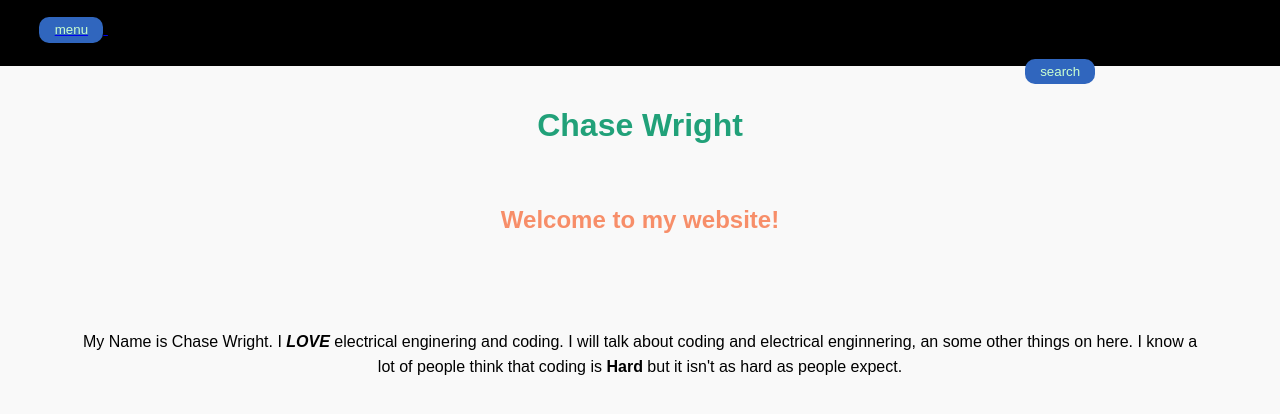
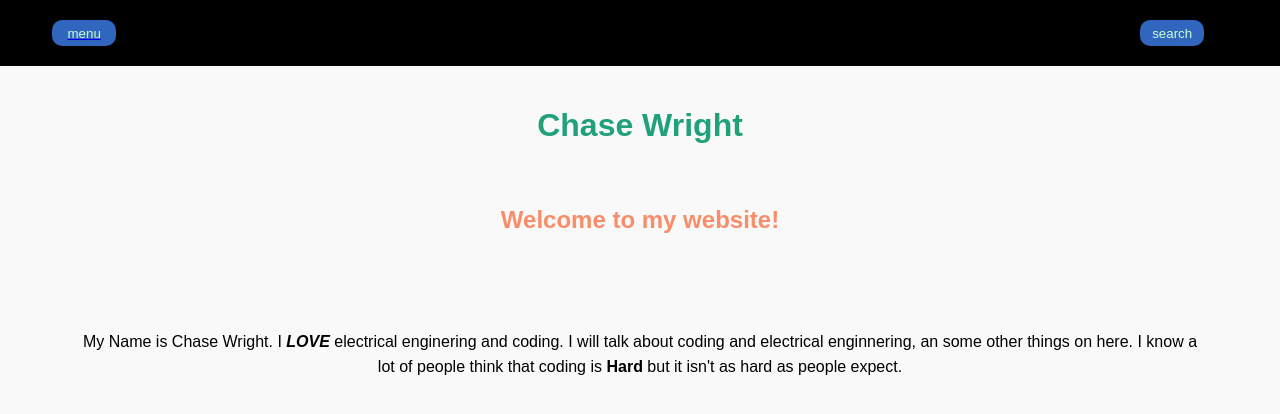
Before and after one commit to CheeZECodZ16/site, a plain HTML site: page index.html in a window 1280 px wide. Drawn offline with Linux system fonts and the light colour scheme.

Commit message:
Update styles.css

```diff
--- a/css/styles.css
+++ b/css/styles.css
@@ -30,46 +30,54 @@
   margin-right: auto;
 }
 .sticky {
+  position: sticky;
   width: 100vw;
   height: 5vw;
   background-color: black;
   border: 1px solid black;
-
+  display: flex;
+  align-items: center;
+  justify-content: space-between;
 }
 
-          .menu {
-            display: inline;
+.menu, .search {
   background-color: #3066BE;
+  height: 2vw;
   width: 5vw;
-            height: 2vw;
-            margin-left: 3vw;
-            margin-top: 1.25vw;
   border: 0px;
   border-radius: 10px;
-          }
-          .menuText {
+  display: flex;
+  align-items: center;
+  justify-content: center;
   color: #CAFFD0;
-            margin-left: auto;
+  padding: 1vw;
   margin-right: auto;
+  margin-left: 4vw;
 }
 
-          .search {
-            display: inline;
-            background-color: #3066BE;
-            margin-top: 1.25vw;
-            margin-right: 3vw;
-            margin-left: 80vw;
+.page-indicator {
+  background-color: black;
+  color: white;
+  width: 12vw;
   height: 2vw;
-            width: 5.5vw;
-            border-radius: 10px;
-            border: 0px;
+  display: flex;
+  align-items: center;
+  justify-content: center;
+  padding-right:32vw;
+  padding-left:32vw;
 }
-          .searchText {
-            color: #CAFFD0;
-            margin-left: auto;
-            margin-right: auto;
+.page-indicatorH {
+  background-color: black;
+  color: black;
+  width: 12vw;
+  height: 2vw;
+  display: flex;
+  align-items: center;
+  justify-content: center;
+  padding-right:32vw;
+  padding-left:32vw;
 }
-        .btn2{
+.btn2 {
   text-align: center;
   width: 7vw;
   height: 3vw;
```
Lines whose indentation alone changed are shown as unchanged.
